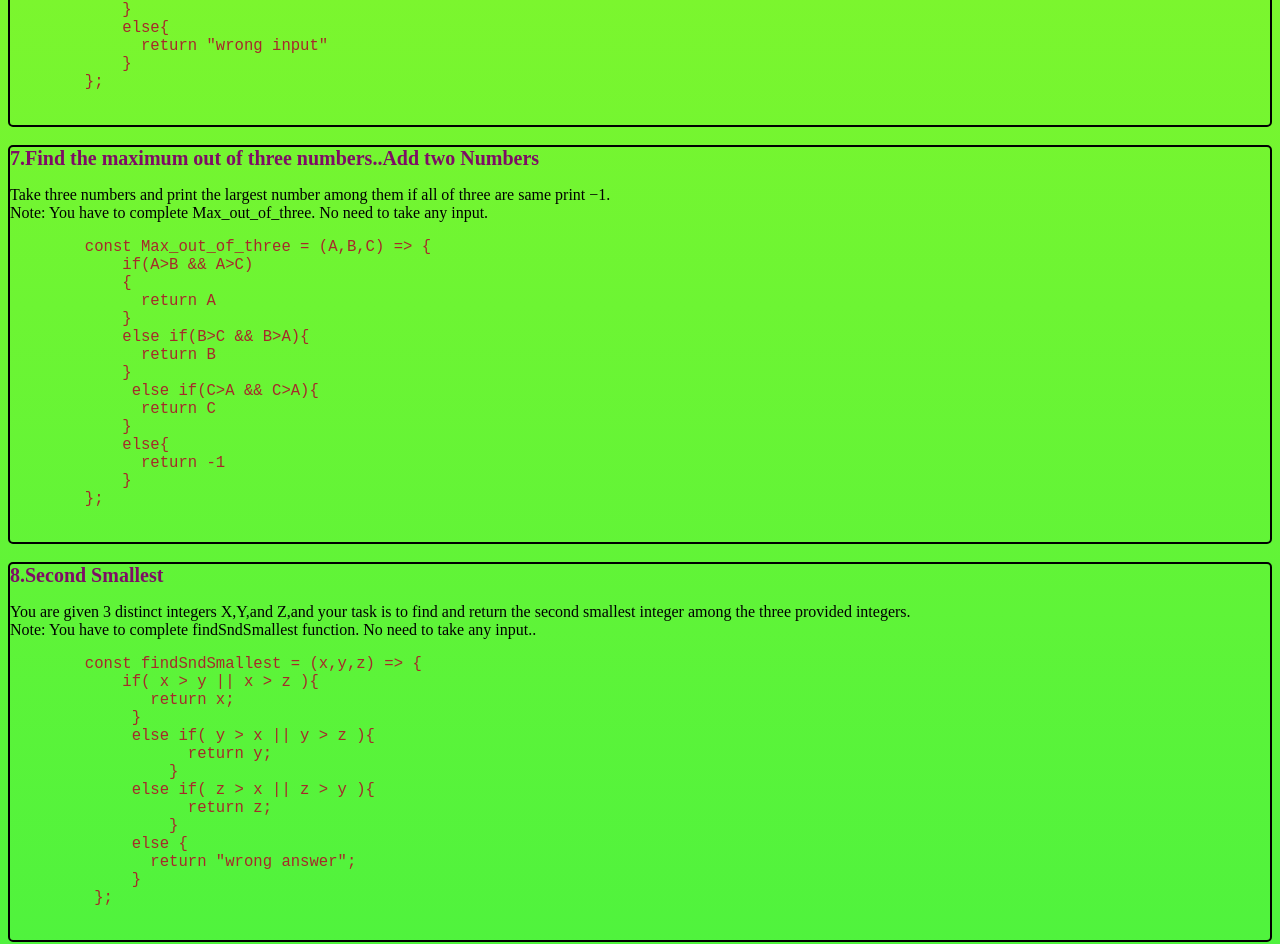
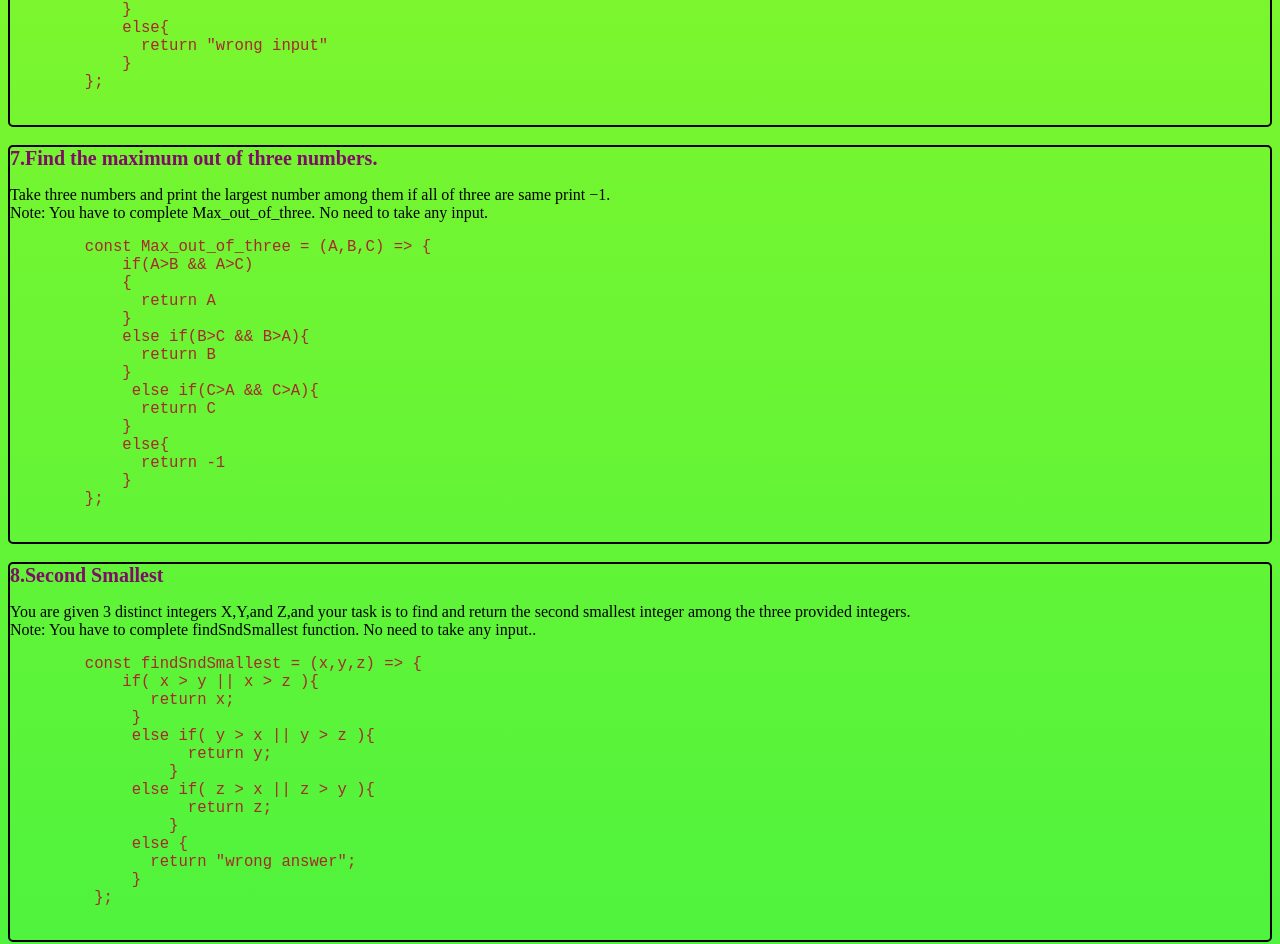
Before and after one commit to gowrisunthankar/js_handson2, a plain HTML site: page index.html in a window 1280 px wide. Shown: the part 2870-3814 px from the top of the page. Drawn offline with Linux system fonts and the light colour scheme.

Commit message:
Update index.html

```diff
--- a/index.html
+++ b/index.html
@@ -183,7 +183,7 @@
     </pre>
 </div><br>
 <div>
-    <b>7.Find the maximum out of three numbers..Add two Numbers</b>
+    <b>7.Find the maximum out of three numbers.</b>
     <p>Take three numbers and print the largest number among them if all of three are same print  −1.
         <br>Note: You have to complete Max_out_of_three. No need to take any input.</p>
     <pre>
```
